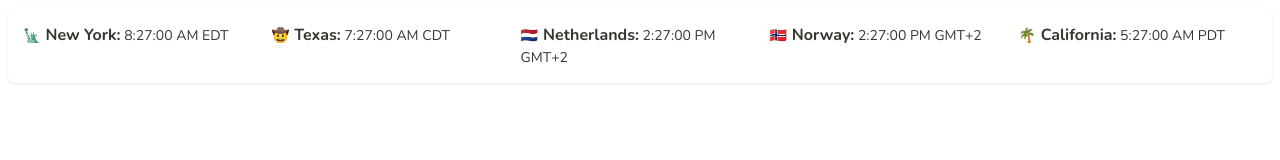
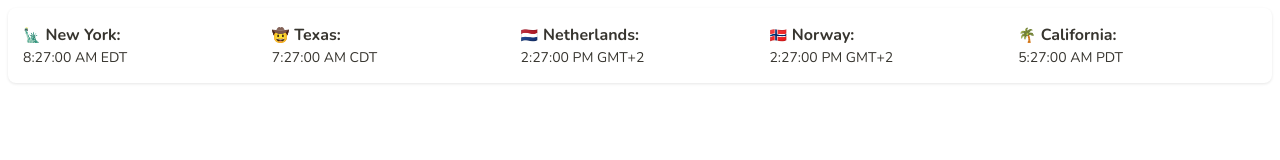
Before and after one commit to floralfox/worldtime-notion, a plain HTML site: page index.html in a window 1280 px wide. Drawn offline with nearby package versions, Linux system fonts and the light colour scheme.

Commit message:
Update index.html

```diff
--- a/index.html
+++ b/index.html
@@ -61,11 +61,11 @@
 <body>
 
     <div id="time-widget">
-        <div><span class="emoji">🗽</span><span class="location-name">New York:</span> <span id="nycTime"></span></div>
-        <div><span class="emoji">🤠</span><span class="location-name">Texas:</span> <span id="txTime"></span></div>
-        <div><span class="emoji">🇳🇱</span><span class="location-name">Netherlands:</span> <span id="nlTime"></span></div>
-        <div><span class="emoji">🇳🇴</span><span class="location-name">Norway:</span> <span id="norwayTime"></span></div>
-        <div><span class="emoji">🌴</span><span class="location-name">California:</span> <span id="caTime"></span></div>
+        <div><span class="emoji">🗽</span><span class="location-name">New York:</span></br><span id="nycTime"></span></div>
+        <div><span class="emoji">🤠</span><span class="location-name">Texas:</span></br><span id="txTime"></span></div>
+        <div><span class="emoji">🇳🇱</span><span class="location-name">Netherlands:</span></br><span id="nlTime"></span></div>
+        <div><span class="emoji">🇳🇴</span><span class="location-name">Norway:</span></br><span id="norwayTime"></span></div>
+        <div><span class="emoji">🌴</span><span class="location-name">California:</span></br><span id="caTime"></span></div>
     </div>
 
     <script>
```
